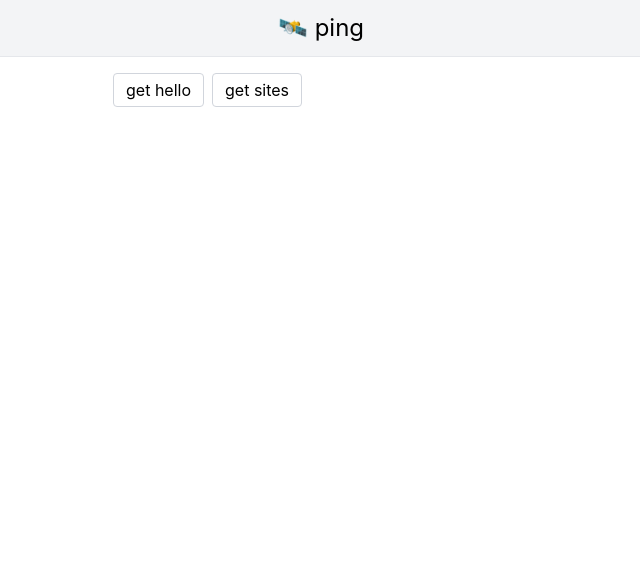
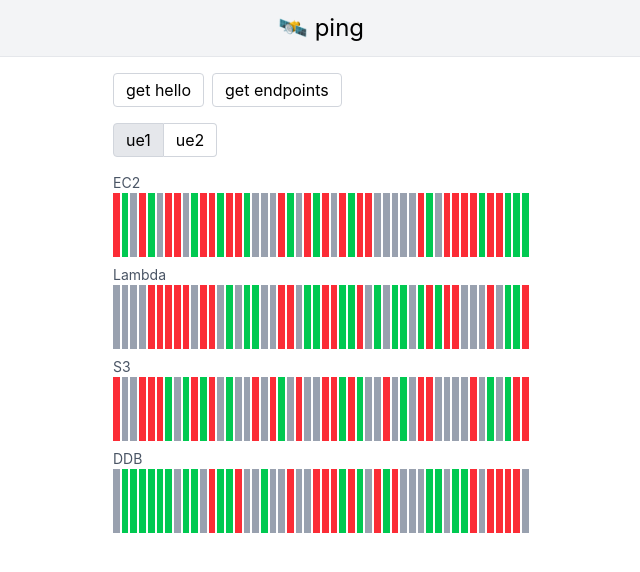
Before and after one commit to willdufault/ping, a React (Vite) app in the folder frontend/: page / in a window 1280 px wide. Shown: the top 572 px of the page, without its empty margins (319-959 px from the left). Built offline with nearby package versions, Linux system fonts and the light colour scheme; no server answers.

Commit message:
ui: add uptime bars + region selector

```diff
--- a/frontend/src/App.tsx
+++ b/frontend/src/App.tsx
@@ -1,6 +1,33 @@
+import { useState } from "react"
 import axios from "axios"
+import UptimeTimeline from "./components/UptimeTimeline"
+
+const statuses = [200, 400, 500]
+const services = ["EC2", "Lambda", "S3", "DDB"]
+const regions = ["ue1", "ue2"] as const
+
+type Region = (typeof regions)[number]
+type Service = (typeof services)[number]
+type TimelineEntry = { timestamp: number; response: number }
+
+function generateData(): Record<Region, Record<Service, TimelineEntry[]>> {
+  const result = {} as Record<Region, Record<Service, TimelineEntry[]>>
+  for (const region of regions) {
+    result[region] = {} as Record<Service, TimelineEntry[]>
+    for (const service of services) {
+      result[region][service] = Array.from({ length: 48 }, (_, i) => ({
+        timestamp: i,
+        response: statuses[Math.floor(Math.random() * statuses.length)],
+      }))
+    }
+  }
+  return result
+}
+
+const mockData = generateData()
 
 export default function App() {
+  const [region, setRegion] = useState<Region>("ue1")
   const API_URL = import.meta.env.VITE_API_URL
 
   async function handleGetHello(): Promise<void> {
@@ -8,8 +35,8 @@
     console.log(response.data)
   }
 
-  async function handleGetSites(): Promise<void> {
-    const response = await axios.get(`${API_URL}/sites`)
+  async function handleGetEndpoints(): Promise<void> {
+    const response = await axios.get(`${API_URL}/endpoints`)
     console.log(response.data)
   }
 
@@ -28,10 +55,32 @@
           </button>
           <button
             className="border border-gray-300 rounded px-3 py-1"
-            onClick={handleGetSites}
+            onClick={handleGetEndpoints}
           >
-            get sites
+            get endpoints
           </button>
+        </div>
+        <div className="flex mt-4">
+          <button
+            className={`px-3 py-1 rounded-l border border-gray-300 cursor-pointer ${region === "ue1" ? "bg-gray-200" : ""}`}
+            onClick={() => setRegion("ue1")}
+          >
+            ue1
+          </button>
+          <button
+            className={`px-3 py-1 rounded-r border border-l-0 border-gray-300 cursor-pointer ${region === "ue2" ? "bg-gray-200" : ""}`}
+            onClick={() => setRegion("ue2")}
+          >
+            ue2
+          </button>
+        </div>
+        <div className="mt-4 flex flex-col gap-2">
+          {services.map((service) => (
+            <div key={service}>
+              <p className="text-sm text-gray-600">{service}</p>
+              <UptimeTimeline data={mockData[region][service]} />
+            </div>
+          ))}
         </div>
       </main>
     </>
--- /dev/null
+++ b/frontend/src/components/UptimeBar.tsx
@@ -0,0 +1,11 @@
+type UptimeBarProps = {
+  response: number
+}
+
+export function UptimeBar({ response }: UptimeBarProps) {
+  let color = "bg-gray-400"
+  if (response === 200) color = "bg-green-500"
+  else if (response === 400) color = "bg-red-500"
+
+  return <div className={`h-16 flex-1 ${color}`} />
+}
--- /dev/null
+++ b/frontend/src/components/UptimeTimeline.tsx
@@ -0,0 +1,15 @@
+import { UptimeBar } from "./UptimeBar"
+
+type UptimeTimelineProps = {
+  data: { timestamp: number; response: number }[]
+}
+
+export default function UptimeTimeline({ data }: UptimeTimelineProps) {
+  return (
+    <div className="flex gap-0.5">
+      {data.map((entry, index) => (
+        <UptimeBar key={index} response={entry.response} />
+      ))}
+    </div>
+  )
+}
```
